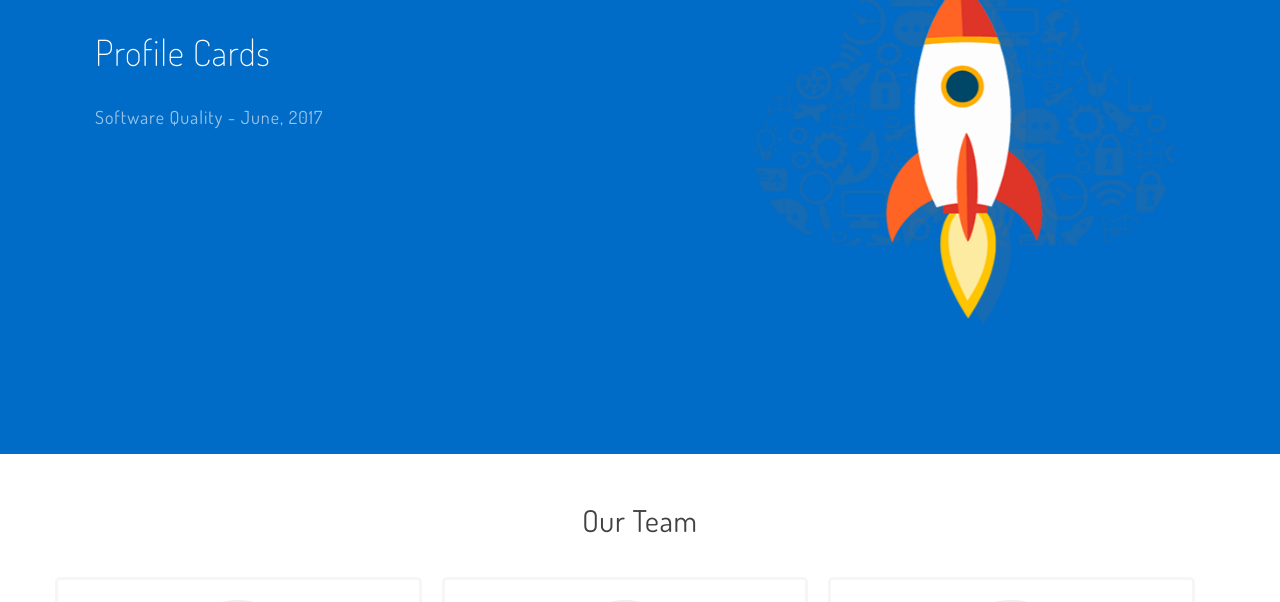
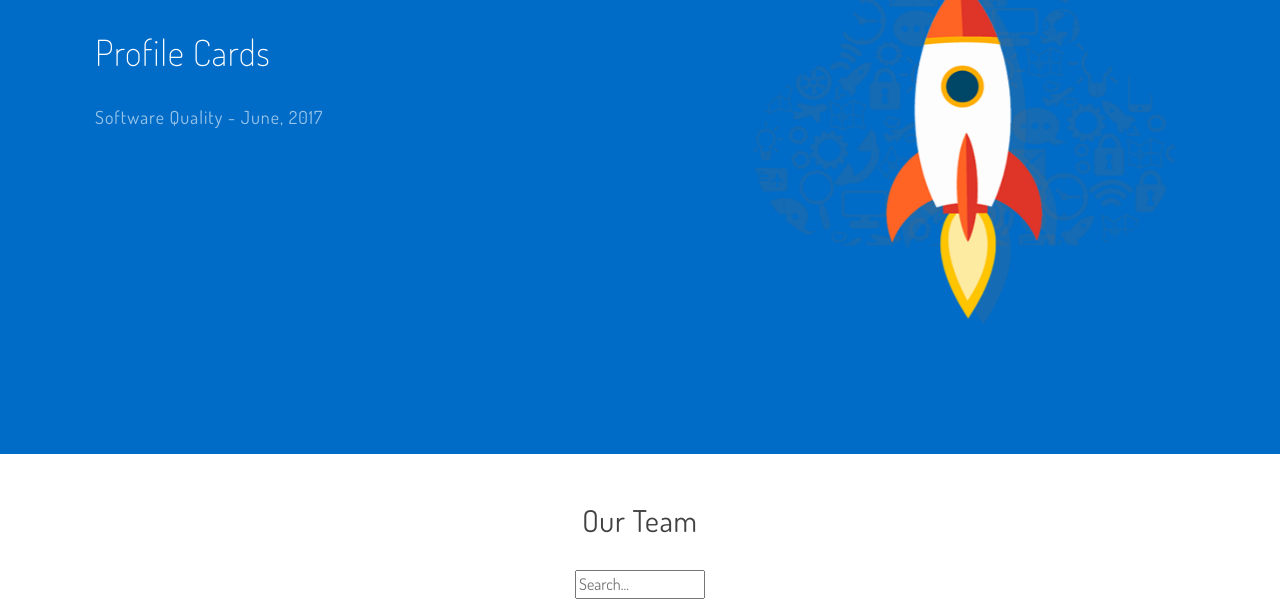
Before and after one commit to poupaax/QSProfileCards, a plain HTML site: page Site/index.html in a window 1280 px wide. Shown: the part 146-748 px from the top of the page. Drawn offline with Linux system fonts and the light colour scheme.

Commit message:
Adicionada barra de pesquisa

```diff
--- a/Site/css/style.css
+++ b/Site/css/style.css
@@ -344,3 +344,14 @@ ul.footer-menu li a:hover {
         margin-right: 9px;
     }
 }
+
+input[type=text] {
+    width: 130px;
+    -webkit-transition: width 0.4s ease-in-out;
+    transition: width 0.4s ease-in-out;
+}
+
+/* When the input field gets focus, change its width to 100% */
+input[type=text]:focus {
+    width: 100%;
+}
--- a/Site/index.html
+++ b/Site/index.html
@@ -39,6 +39,9 @@
         <!-- Start: Members -->
         <div class="row me-row content-ct speaker" id="speakers">
           <h2 class="row-title">Our Team</h2>
+          <br>
+          <input type="text" name="search" placeholder="Search...">
+          <br>
           <div class="col-md-4 col-sm-6 feature" style="cursor: pointer;" onclick="window.location='pedro.html';">
   				  <img src="img/pedro.jpg" class="speaker-img">
   				  <h3>Pedro Jorge</h3>
```
Lines whose indentation alone changed are shown as unchanged.
